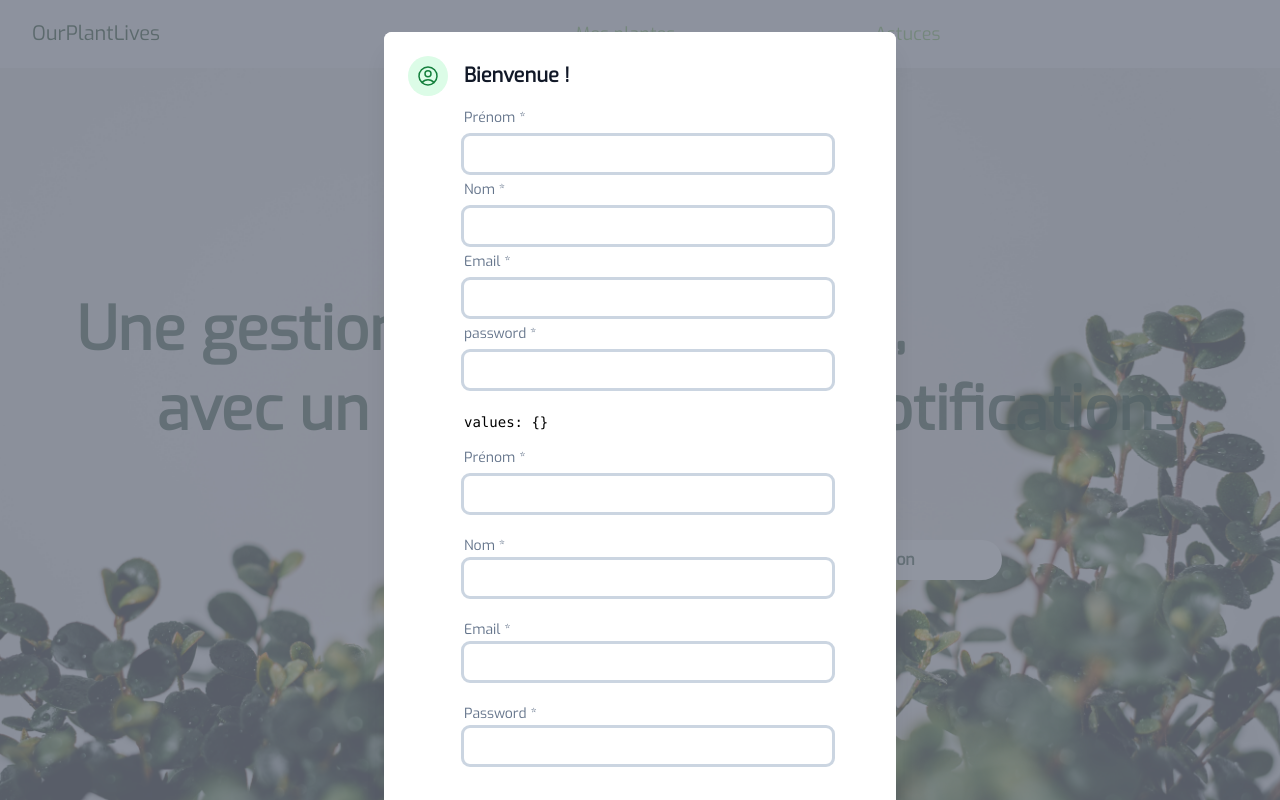
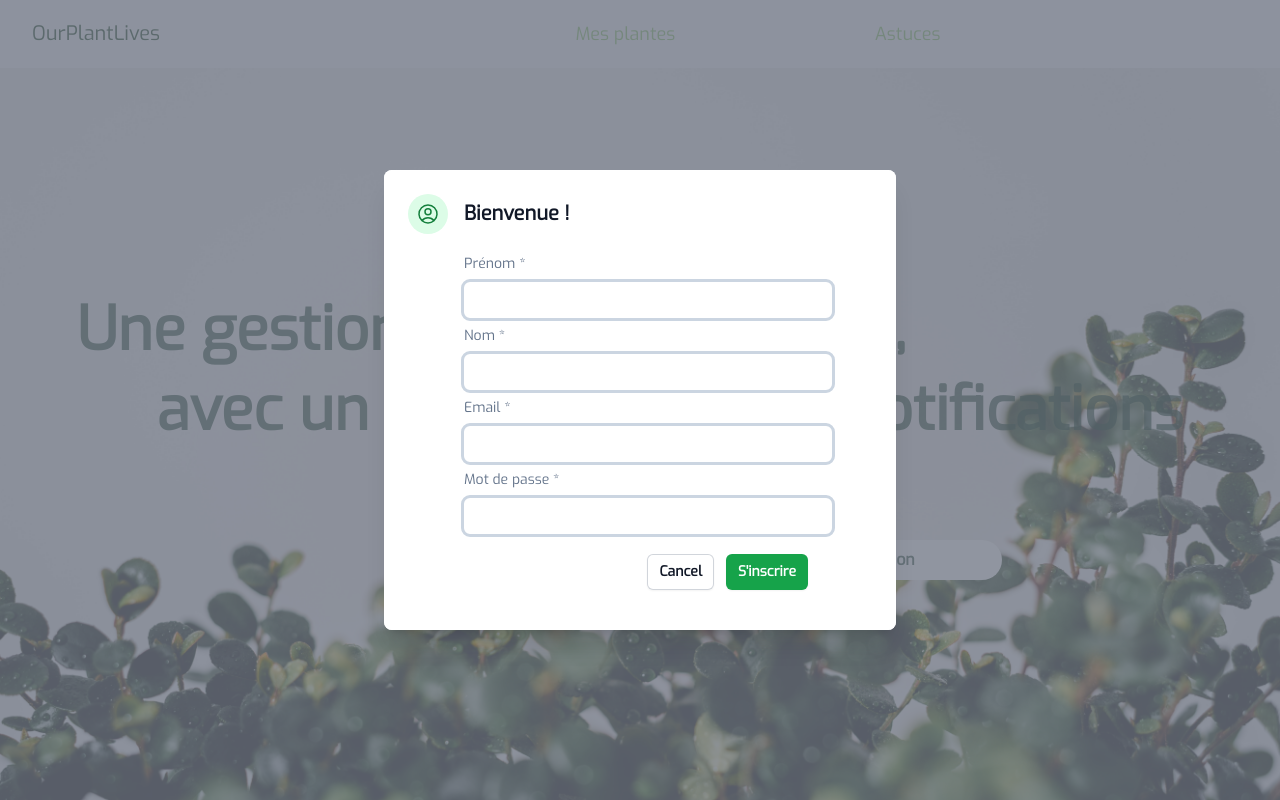
Before and after one commit to Nniyack/OurPlantLives, a Nuxt app in the folder front/: page / in a window 1280 px wide. Both pictures are taken after a click on the button "Inscription". Shown: the top 800 px of the page. Built offline with nearby package versions, Linux system fonts and the light colour scheme.

Commit message:
finish form veevalidate with dynamic form component

```diff
--- a/front/components/core/DynamicForm.vue
+++ b/front/components/core/DynamicForm.vue
@@ -1,14 +1,18 @@
 <template>
-  <Form>
+  <Form @submit="onSubmit" v-slot="{ errors }">
     <div
       v-for="{ as, name, label, children, ...attrs } in schema.fields"
       :key="name"
     >
-      <label class="relative block text-slate-500" :for="name">{{
+      <label class="relative block text-slate-500 my-2" :for="name">{{
         label
       }}</label>
       <Field
-        class="pr-9 px-3 py-2 my-2 bg-white placeholder-black-400 outline outline-slate-300 active:outline-green-400 focus:outline-green-400 focus:outline-none focus:ring block rounded-md sm:text-sm w-full"
+        :class="`pr-9 px-3 py-2 my-2 bg-white  placeholder-black-400 outline   ${
+          errors[name] !== undefined
+            ? 'outline-red-300'
+            : 'outline-slate-300 active:outline-green-400 focus:outline-green-400 focus:outline-none focus:ring'
+        } block rounded-md sm:text-sm w-full `"
         :as="as"
         :id="name"
         :name="name"
@@ -25,14 +29,14 @@
           </component>
         </template>
       </Field>
-      <ErrorMessage class="text-red-400" :name="name" />
+      <ErrorMessage class="text-red-400 text-xs" :name="name" />
     </div>
-    <button>Submit</button>
+    <slot name="buttons" v-bind:buttons="errors"> </slot>
   </Form>
 </template>
 
 <script lang="ts">
-  import { defineComponent, watch } from "vue";
+  import { defineComponent } from "vue";
   import { Form, Field, ErrorMessage } from "vee-validate";
   export default defineComponent({
     name: "DynamicForm",
@@ -48,7 +52,10 @@
       },
     },
     setup() {
-      return {};
+      const onSubmit = (values: any) => {
+        console.log(values);
+      };
+      return { onSubmit };
     },
   });
 </script>
--- a/front/components/home/Modal/Authentification.vue
+++ b/front/components/home/Modal/Authentification.vue
@@ -23,8 +23,7 @@
         <div
           class="flex min-h-full items-end justify-center p-4 text-center sm:items-center sm:p-0"
         >
-          <Form
-            @submit="onSubmit"
+          <div
             class="relative transform overflow-hidden rounded-lg bg-white text-left shadow-xl transition-all sm:my-8 sm:w-full sm:max-w-lg"
           >
             <div class="bg-white px-4 pb-4 pt-5 sm:p-6 sm:pb-4">
@@ -45,92 +44,21 @@
                   </h2>
                   <div class="mt-5 grid grid-cols-1 gap-4 text-sm">
                     <div>
-                      <CoreCustomInput
-                        v-bind="firstname"
-                        type="text"
-                        label="Prénom *"
-                      />
-                      <CoreCustomInput
-                        v-bind="lastname"
-                        type="text"
-                        label="Nom *"
-                      />
-                      <CoreCustomInput
-                        v-bind="email"
-                        type="text"
-                        label="Email *"
-                      />
-                      <CoreCustomInput
-                        v-bind="password"
-                        type="password"
-                        label="password *"
-                      />
-                    </div>
-                    <div>
-                      <pre>values: {{ values }}</pre>
-                    </div>
-                    <div>
-                      <label class="relative block text-slate-500">
-                        <span>Prénom *</span>
-                        <Field
-                          type="text"
-                          name="firstname"
-                          class="pr-9 px-3 py-2 mt-2 bg-white placeholder-black-400 outline outline-slate-300 active:outline-green-300 focus:outline-none focus:ring focus:ring-green-300 block rounded-md sm:text-sm w-full"
-                          tabindex="1"
-                      /></label>
-                      <div class="pt-2 text-xs text-red-400">
-                        <ErrorMessage name="firstname" />
-                      </div>
-                    </div>
-                    <div>
-                      <label class="relative block text-slate-500">
-                        <span>Nom *</span>
-                        <Field
-                          type="text"
-                          name="lastname"
-                          class="pr-9 px-3 py-2 mt-1 bg-white placeholder-black-400 outline outline-slate-300 block rounded-md sm:text-sm w-full"
-                          tabindex="1"
-                      /></label>
-                      <div class="pt-2 text-xs text-red-400">
-                        <ErrorMessage name="lastname" />
-                      </div>
-                    </div>
-
-                    <div>
-                      <label class="relative block text-slate-500">
-                        <span>Email *</span>
-                        <Field
-                          type="email"
-                          name="email"
-                          class="pr-9 px-3 py-2 mt-1 bg-white placeholder-black-400 outline outline-slate-300 block rounded-md sm:text-sm w-full"
-                          tabindex="1"
-                      /></label>
-                      <div class="pt-2 text-xs text-red-400">
-                        <ErrorMessage name="email" />
-                      </div>
-                    </div>
-                    <div>
-                      <label class="relative block text-slate-500">
-                        <span>Password *</span>
-                        <Field
-                          type="password"
-                          name="password"
-                          class="pr-9 px-3 py-2 mt-1 bg-white placeholder-black-400 outline outline-slate-300 block rounded-md sm:text-sm w-full"
-                          tabindex="1"
-                      /></label>
-                      <div class="pt-2 text-xs text-red-400">
-                        <ErrorMessage name="password" />
-                      </div>
-                    </div>
-                  </div>
-                </div>
-              </div>
+                      <CoreDynamicForm :schema="formSchema">
+                        <template v-slot:buttons="errors">
+                          <div
+                            class="text-right text-xs text-red-400 py-2 pr-6"
+                            v-if="
+                              Object.keys(errors.buttons).length > 0 && isSubmit
+                            "
+                          >
+                            Champs requis
                           </div>
                           <div
-              class="bg-gray-50 px-4 py-3 sm:flex sm:flex-row-reverse sm:px-6"
+                            class="px-4 py-3 sm:flex sm:flex-row-reverse sm:px-6"
                           >
                             <button
-                :disabled="!meta.valid"
+                              @click="handleSubmit"
                               class="inline-flex w-full justify-center rounded-md bg-green-600 px-3 py-2 text-sm font-semibold text-white shadow-sm hover:bg-green-500 sm:ml-3 sm:w-auto disabled:bg-grey-500"
                             >
                               S'inscrire
@@ -143,7 +71,14 @@
                               Cancel
                             </button>
                           </div>
-          </Form>
+                        </template>
+                      </CoreDynamicForm>
+                    </div>
+                  </div>
+                </div>
+              </div>
+            </div>
+          </div>
         </div>
       </div>
     </div>
@@ -151,7 +86,7 @@
 </template>
 
 <script lang="ts">
-  import { defineComponent } from "vue";
+  import { defineComponent, ref } from "vue";
   import { Form, Field, ErrorMessage, useForm } from "vee-validate";
   import { UserCircleIcon } from "@heroicons/vue/24/outline";
   import * as yup from "yup";
@@ -174,13 +109,33 @@
       show: Boolean,
     },
     setup(props: any) {
-      const { values, errors, meta, defineComponentBinds } =
-        useForm<subscribeForm>({
-          validationSchema: yup.object({
-            firstname: yup.string().required("Champ requis"),
-            lastname: yup.string().required("Champ requis"),
-            email: yup.string().email().required("Email invalide"),
-            password: yup
+      const isSubmit = ref(false);
+      const formSchema = {
+        fields: [
+          {
+            label: "Prénom *",
+            name: "firstname",
+            as: "input",
+            rules: yup.string().required("Champ requis"),
+          },
+          {
+            label: "Nom *",
+            name: "lastname",
+            as: "input",
+            rules: yup.string().required("Champ requis"),
+          },
+          {
+            label: "Email *",
+            name: "email",
+            as: "input",
+            rules: yup.string().email().required("Email invalide"),
+          },
+          {
+            label: "Mot de passe *",
+            name: "password",
+            as: "input",
+            type: "password",
+            rules: yup
               .string()
               .required("Champ requis")
               .test({
@@ -217,108 +172,19 @@
                   return true;
                 },
               }),
-          }),
-        });
+          },
+        ],
+      };
 
-      const firstname = defineComponentBinds("firstname", (state) => {
-        return {
-          // validate aggressively as long as there are errors on the input
-          validateOnModelUpdate: state.errors.length > 0,
-          validateOnBlur: true,
-          props: {
-            error: state.errors[0],
-          },
-          type: "text",
+      const handleSubmit = () => {
+        isSubmit.value = true;
       };
-      });
-      const lastname = defineComponentBinds("lastname", (state) => {
-        return {
-          // validate aggressively as long as there are errors on the input
-          validateOnModelUpdate: state.errors.length > 0,
-          validateOnBlur: true,
-          props: {
-            error: state.errors[0],
-          },
-          type: "text",
-        };
-      });
-      const email = defineComponentBinds("email", (state) => {
-        return {
-          // validate aggressively as long as there are errors on the input
-          validateOnModelUpdate: state.errors.length > 0,
-          validateOnBlur: true,
-          props: {
-            error: state.errors[0],
-          },
-          type: "email",
-        };
-      });
-      const password = defineComponentBinds("password", (state) => {
-        return {
-          // validate aggressively as long as there are errors on the input
-          validateOnModelUpdate: state.errors.length > 0,
-          validateOnBlur: true,
-          props: {
-            error: state.errors[0],
-          },
-          type: "password",
-        };
-      });
 
-      // const inscriptionSchema = yup.object({
-      //   email: yup.string().required("Champ requis").email("Email invalide"),
-      //   firstname: yup.string().required("Champ requis"),
-      //   lastname: yup.string().required("Champ requis"),
-      //   password: yup
-      //     .string()
-      //     .required("Champ requis")
-      //     .test({
-      //       name: "is-psw",
-      //       skipAbsent: true,
-      //       test(value, ctx) {
-      //         const format = /[A-Z`!@#$%^&*()_+\-=\[\]{};':"\\|,.<>\/?~]/;
-      //         const specialCaractFormat =
-      //           /[ `!@#$%^&*()_+\-=\[\]{};':"\\|,.<>\/?~]/;
-      //         const capitalLetterFormat = /[A-Z]/;
-      //         if (value.length < 8) {
-      //           return ctx.createError({
-      //             message: "Doit contenir au minimum 8 caractères",
-      //           });
-      //         }
-      //         if (!value.match(format)) {
-      //           return ctx.createError({
-      //             message:
-      //               "Merci d'utiliser au minimum un caractère spécial et une majuscule.",
-      //           });
-      //         }
-      //         if (!value.match(specialCaractFormat)) {
-      //           return ctx.createError({
-      //             message: "Merci d'utiliser au minimum un caractère spécial.",
-      //           });
-      //         }
-      //         if (!value.match(capitalLetterFormat)) {
-      //           return ctx.createError({
-      //             message: "Merci d'utiliser au minimum une majuscule.",
-      //           });
-      //         }
-
-      //         return true;
-      //       },
-      //     }),
-      // });
-      const onSubmit = () => {
-        console.log(values, meta, meta.value.touched);
-      };
       return {
         props,
-        onSubmit /*inscriptionSchema, email */,
-        email,
-        values,
-        meta,
-        errors,
-        firstname,
-        lastname,
-        password,
+        handleSubmit,
+        isSubmit,
+        formSchema,
       };
     },
   });
```
Lines whose indentation alone changed are shown as unchanged.
